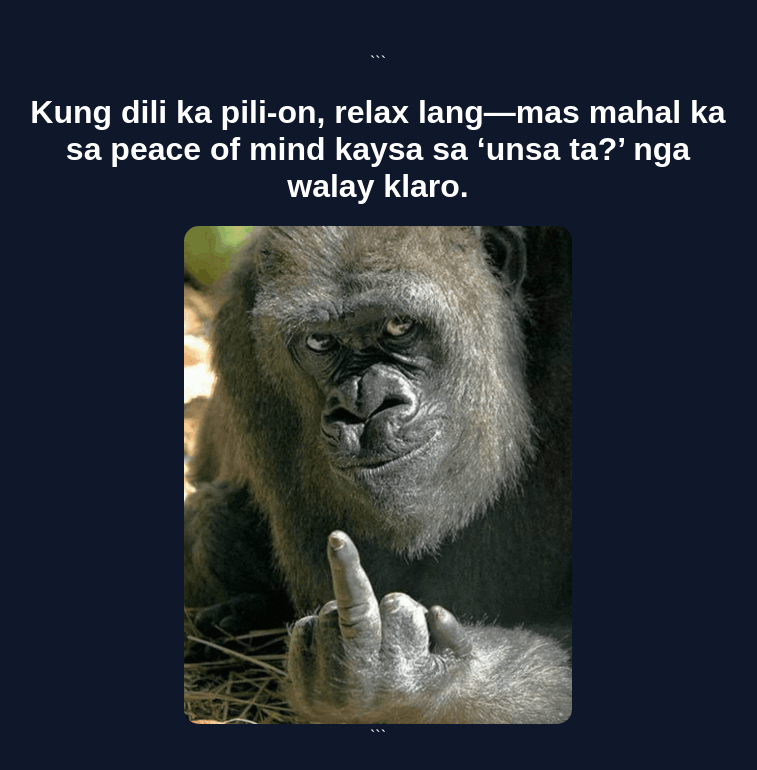
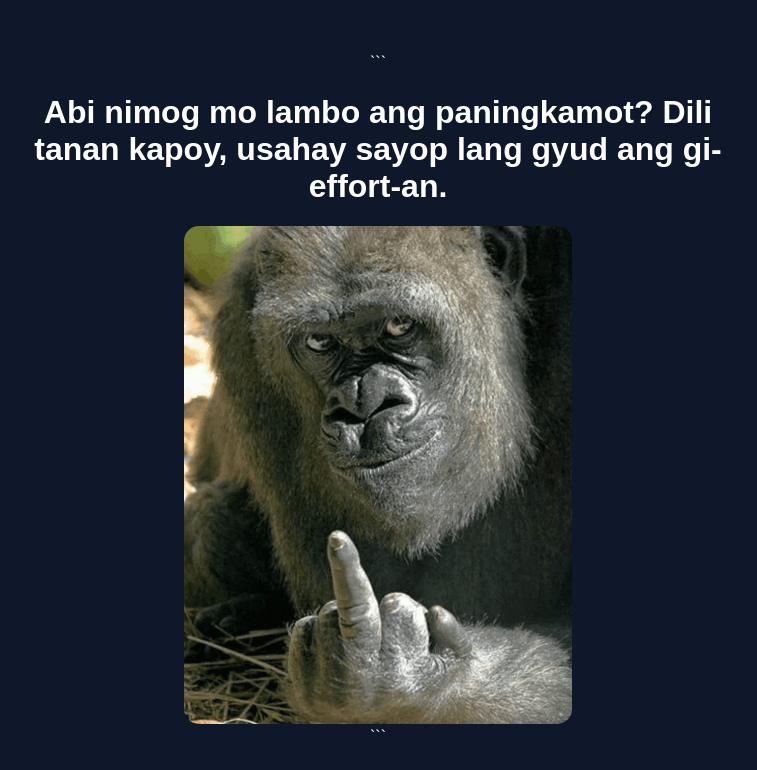
Before and after one commit to keifferstephen/Surprise, a plain HTML site: page index.html in a window 1280 px wide. Shown: the whole page, without its empty margins (262-1019 px from the left). Drawn offline with Linux system fonts and the light colour scheme.

Commit message:
Update index.html

```diff
--- a/index.html
+++ b/index.html
@@ -65,8 +65,7 @@ img{
 
 <div id="prank">
 
-    <h1> Kung dili ka pili-on, relax lang—mas mahal ka sa peace of mind kaysa sa ‘unsa ta?’ nga walay klaro. </h1>
-
+    <h1> Abi nimog mo lambo ang paningkamot? Dili tanan kapoy, usahay sayop lang gyud ang gi-effort-an. </h1>
     <img src="monkey.png" alt="monkey">
 
 </div>
```
